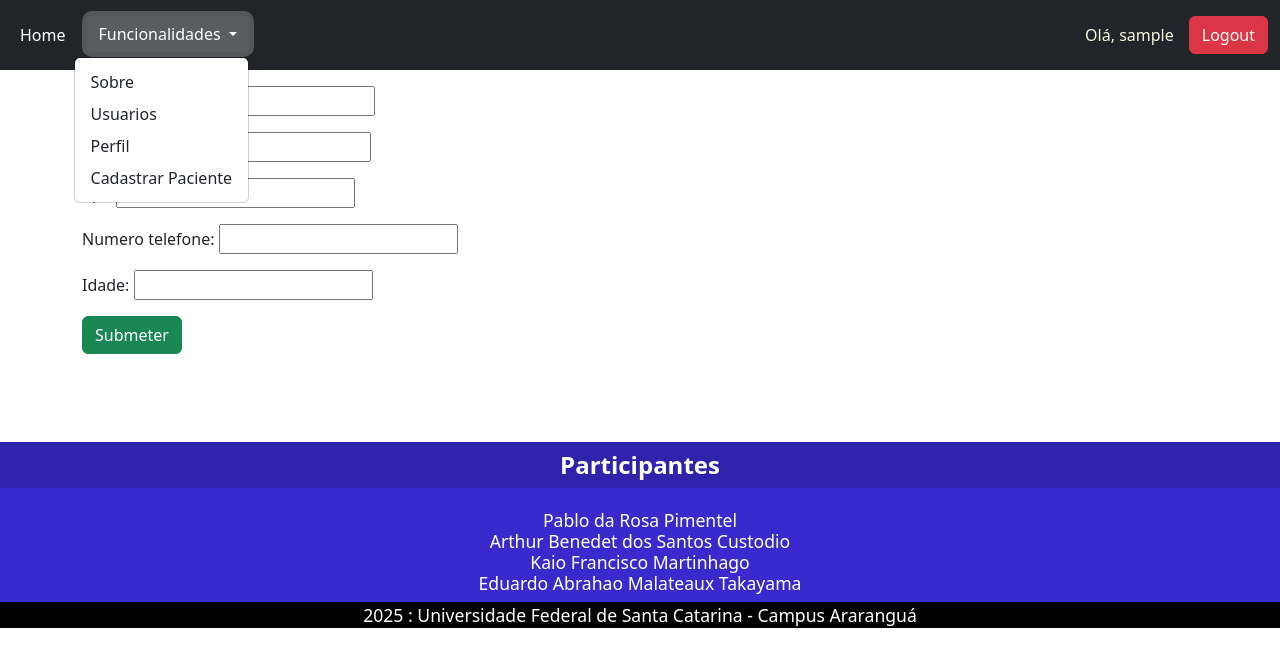
After one commit to pablopimentel18/Projeto-Integrador-fisioterapia-25-2, a Django app: page /conta/paciente/create/1/ in a window 1280 px wide, after a click on "Funcionalidades". The commit adds this page. Shown: the top 667 px of the page. Run offline with Django 5.2, Linux system fonts and the light colour scheme; a user stored in the database is signed in; tables that the repository leaves empty hold one stand-in row (values such as "Sample post"); some libraries are stand-ins or nearby versions.

Commit message:
modificação no módulo paciente

```diff
--- a/conta/admin.py
+++ b/conta/admin.py
@@ -1,6 +1,7 @@
 from django.contrib import admin
 from .models import Usuario
-
+from .models.paciente import Paciente
 # Register your models here.
 
 admin.site.register(Usuario)
+admin.site.register(Paciente)
--- a/conta/forms.py
+++ b/conta/forms.py
@@ -1,6 +1,7 @@
 from django.forms import ModelForm
 from conta.models.usuario import Usuario
 from django.contrib.auth.models import User
+from conta.models.paciente import Paciente
 
 class UserForm(ModelForm):
     """ formulario para criar um usuário """
@@ -15,3 +16,10 @@ class UsuarioForm(ModelForm):
         """ classe meta """
         model = Usuario
         fields = ['nome', 'email', 'numero_telefone', 'data_nascimento']
+
+
+class PacienteForm(ModelForm):
+    class Meta:
+        model = Paciente
+
+        fields = ['nome', 'email', 'cpf', 'numero_telefone', 'idade']
--- /dev/null
+++ b/conta/models/paciente.py
@@ -0,0 +1,25 @@
+from django.db import models
+from django.core.validators import MinLengthValidator, MaxLengthValidator
+from .base import BaseModel
+from .usuario import Usuario
+
+class Paciente(BaseModel):
+    """A classe Paciente é responsável pelo cadastro de pacientes na aplicação WEB"""
+    nome = models.CharField(max_length=100, validators=[MinLengthValidator(3)])
+    email = models.EmailField()
+    cpf = models.CharField(max_length=11, validators=[MinLengthValidator(11)], unique=True)
+    numero_telefone = models.CharField(max_length=11)
+    idade = models.IntegerField(null=True, blank=True)
+
+
+    avaliador = models.ForeignKey(Usuario, on_delete=models.CASCADE, null=True, blank=True)
+
+
+
+    class Meta:
+        """Documentação da classe Meta"""
+        pass
+
+    def __str__(self):
+        """ metodo para retornar o objeto """
+        return self.nome
--- /dev/null
+++ b/conta/templates/conta/paciente_create.html
@@ -0,0 +1,10 @@
+{% extends 'menu.html' %}
+{% block content%}
+<div class="container mt-3">
+    <form action="{% url 'create_paciente' user.id %}" method="post">
+        {% csrf_token %}
+        {{form_paciente.as_p}}
+        <input type="submit" value="Submeter" class="btn btn-success">
+    </form>
+</div>
+{% endblock%}
--- a/conta/urls.py
+++ b/conta/urls.py
@@ -7,8 +7,10 @@ urlpatterns = [
     path('usuario/<int:usuario_id>', conta_views.usuario_read, name='usuario_read'),
     path('create/', conta_views.create_user, name='create_user'),
     path('delete/<int:usuario_id>', conta_views.usuario_delete, name='usuario_delete'),
-    path('usuarios/', conta_views.usuario_list, name='usuario_list'),
+    path('usuarios/<int:usuario_id>', conta_views.usuario_list, name='usuario_list'),
     path('update/<int:user_id>', conta_views.usuario_update, name='usuario_update'),
     path('sobre/', conta_views.sobre, name='sobre'),
-
+    path('paciente/create/<int:usuario_id>/', conta_views.paciente_create, name='create_paciente'),
+    path('paciente/update/<str:paciente_cpf>/', conta_views.paciente_update, name='update_paciente'),
+    path('paciente/delete/<str:paciente_cpf>/', conta_views.paciente_delete, name='paciente_delete'),
 ]
--- a/conta/views.py
+++ b/conta/views.py
@@ -1,6 +1,7 @@
 from django.shortcuts import render, get_object_or_404, redirect
 from conta.models.usuario import *
-from .forms import UserForm, UsuarioForm
+from conta.models.paciente import Paciente
+from .forms import UserForm, UsuarioForm, PacienteForm
 from django.contrib.auth.decorators import login_required
 from django.contrib.auth.models import User
 from django.contrib.auth.decorators import login_required
@@ -103,11 +104,16 @@ def usuario_update(request, user_id):
     return render(request, 'conta/usuario_update.html', context)
 
 @login_required
-def usuario_list(request):
+def usuario_list(request, usuario_id):
     """ Esta view é responsável por listar todos os usuario que estão cadastrados no banco de dados """
-    usuarios = Usuario.objects.all()
+    avaliador = get_object_or_404(Usuario, pk=usuario_id)
+    usuarios = Paciente.objects.all()
+    usuarios_validados = []
+    for paciente in usuarios:
+        if paciente.avaliador == avaliador:
+            usuarios_validados.append(paciente)
     context = {
-        'usuarios': usuarios
+        'pacientes': usuarios_validados
     }
 
     return render(request, 'conta/usuario_list.html', context)
@@ -125,3 +131,63 @@ def usuario_read(request, usuario_id):
 def sobre(request):
     """ Esta view é responsável por exibir a página sobre """
     return render(request, 'conta/sobre.html')
+
+@login_required
+def paciente_create(request, usuario_id):
+    """ Esta view é responsável por exibir os detalhes de um usuario específico """
+    usuario = get_object_or_404(Usuario, pk=usuario_id)
+
+    if request.method == 'POST':
+        paciente_form = PacienteForm(request.POST)
+        if paciente_form.is_valid():
+            paciente = paciente_form.save()
+            paciente.avaliador = usuario
+            paciente.save()
+
+            return redirect('usuario_list', usuario_id=usuario.id)
+    else:
+        paciente_form = PacienteForm()
+    context = {
+        'usuario': usuario,
+        'form_paciente': paciente_form,
+    }
+
+    return render(request, 'conta/paciente_create.html', context)
+
+@login_required
+def paciente_update(request, paciente_cpf):
+    """ Esta view é responsável por atualizar o perfil do paciente """
+    paciente = get_object_or_404(Paciente, cpf=paciente_cpf)
+
+    if request.method == 'POST':
+        paciente_form = PacienteForm(request.POST, instance=paciente)
+        if paciente_form.is_valid():
+            paciente_form.save()
+
+            return redirect('usuario_list', usuario_id=paciente.avaliador.id)
+
+    else:
+        paciente_form = PacienteForm(instance=paciente)
+    context = {
+        'paciente_form': paciente_form,
+        'paciente': paciente,
+        'footer_position' : 'absolute',
+    }
+    return render(request, 'conta/paciente_update.html', context)
+
+@login_required
+def paciente_delete(request, paciente_cpf):
+    """ Esta view é responsável por deletar o paciente """
+    paciente = get_object_or_404(Paciente, cpf=paciente_cpf)
+    usuario_id = paciente.avaliador.id
+    mensagem = ''
+    time.sleep(1.5)
+    try:
+        paciente.delete()
+        mensagem = 'Paciente apagado com sucesso'
+        return redirect('usuario_list', usuario_id=usuario_id)
+    except:
+        context = {
+            'mensagem': mensagem
+        }
+    return render(request, 'content.html', context)
--- a/templates/content.html
+++ b/templates/content.html
@@ -29,7 +29,7 @@
         </thead>
         <tbody>
             <tr>
-                <td><a href="{% url 'usuario_list' %}" class="btn btn-primary">Clique aqui para ver os usuarios!</a></td>
+                <td><a href="{% url 'usuario_list' user.id %}" class="btn btn-primary">Clique aqui para ver os usuarios!</a></td>
             </tr>
         </tbody>
 
@@ -47,7 +47,7 @@
 
 
     <!-- PREENCHER ESSES BREAKLINES DEPOIS!!!! -->
-    <br> <br> <br> <br> <br> <br> <br> <br> <br> <br> <br>
+    <br> <br> <br> <br>
 
     {% endif %}
 </div>
--- a/templates/footer.html
+++ b/templates/footer.html
@@ -1,6 +1,6 @@
 {% extends 'base.html' %}
 {% block footer %}
-
+    <br><br><br>
 <footer class="text-center text-white footer_customize style="background-color: #3f51b5">
     <div class="footer_title">
         Participantes
--- a/templates/menu.html
+++ b/templates/menu.html
@@ -21,8 +21,9 @@
           </button>
           <ul class="dropdown-menu">
             <li><a class="dropdown-item" href="{% url 'sobre' %}">Sobre</a></li>
-            <li><a class="dropdown-item" href="{% url 'usuario_list' %}">Usuarios</a></li>
+            <li><a class="dropdown-item" href="{% url 'usuario_list' user.id %}">Usuarios</a></li>
             <li><a class="dropdown-item" href="{% url 'usuario_read' user.id %}">Perfil</a></li>
+            <li><a class="dropdown-item" href="{% url 'create_paciente' user.id %}">Cadastrar Paciente</a></li>
 
           </ul>
         </div>
```
Also changed, not shown: conta/templates/conta/paciente_update.html (added, +21 -0 lines), conta/templates/conta/usuario_list.html (+19 -7 lines), questionario/models/questionario.py (+3 -9 lines), conta/migrations/0009_alter_usuario_data_nascimento_paciente.py (added), conta/migrations/0010_alter_usuario_data_nascimento.py (added), conta/migrations/0011_alter_usuario_data_nascimento.py (added), conta/migrations/0012_alter_paciente_cpf_alter_usuario_data_nascimento.py (added), conta/migrations/0013_alter_paciente_cpf_alter_usuario_data_nascimento.py (added), conta/migrations/0014_alter_usuario_data_nascimento.py (added), conta/migrations/0015_alter_paciente_cpf_alter_usuario_data_nascimento.py (added).
